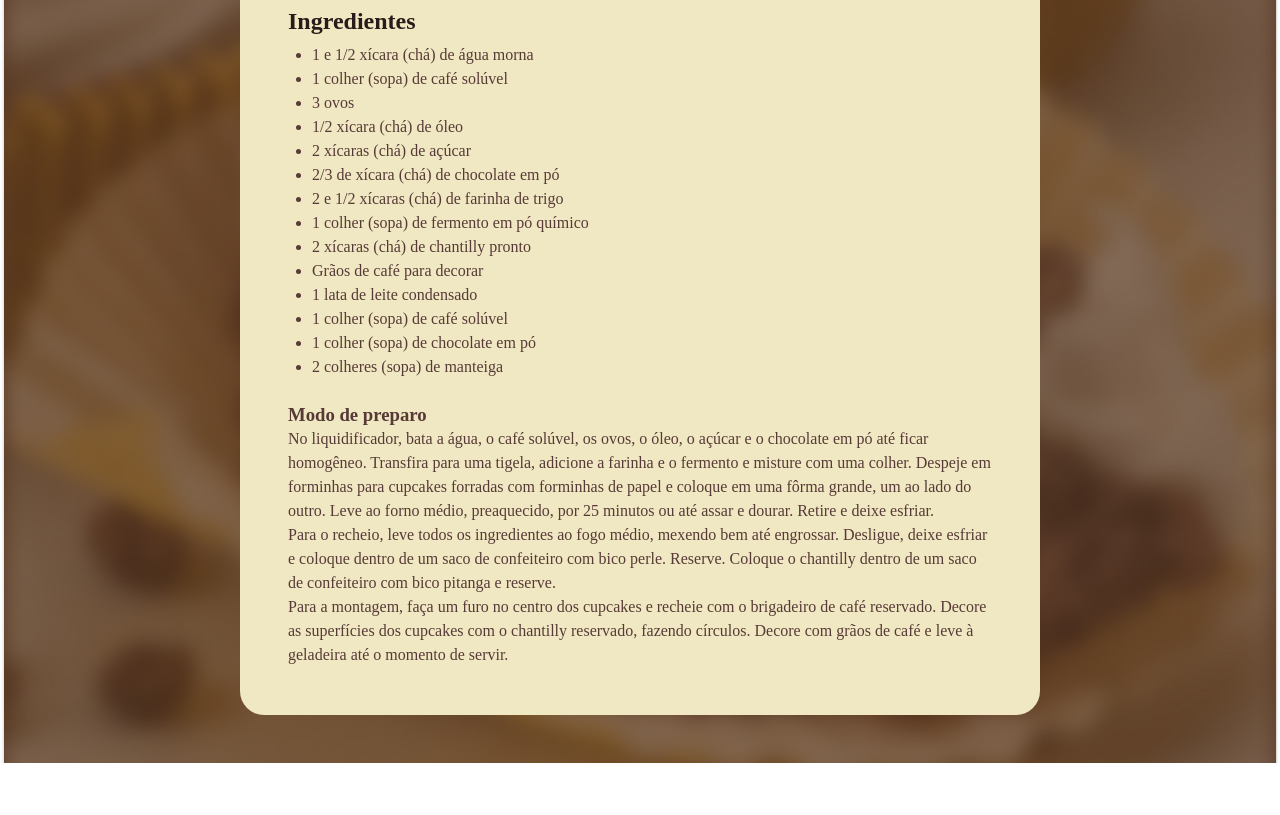
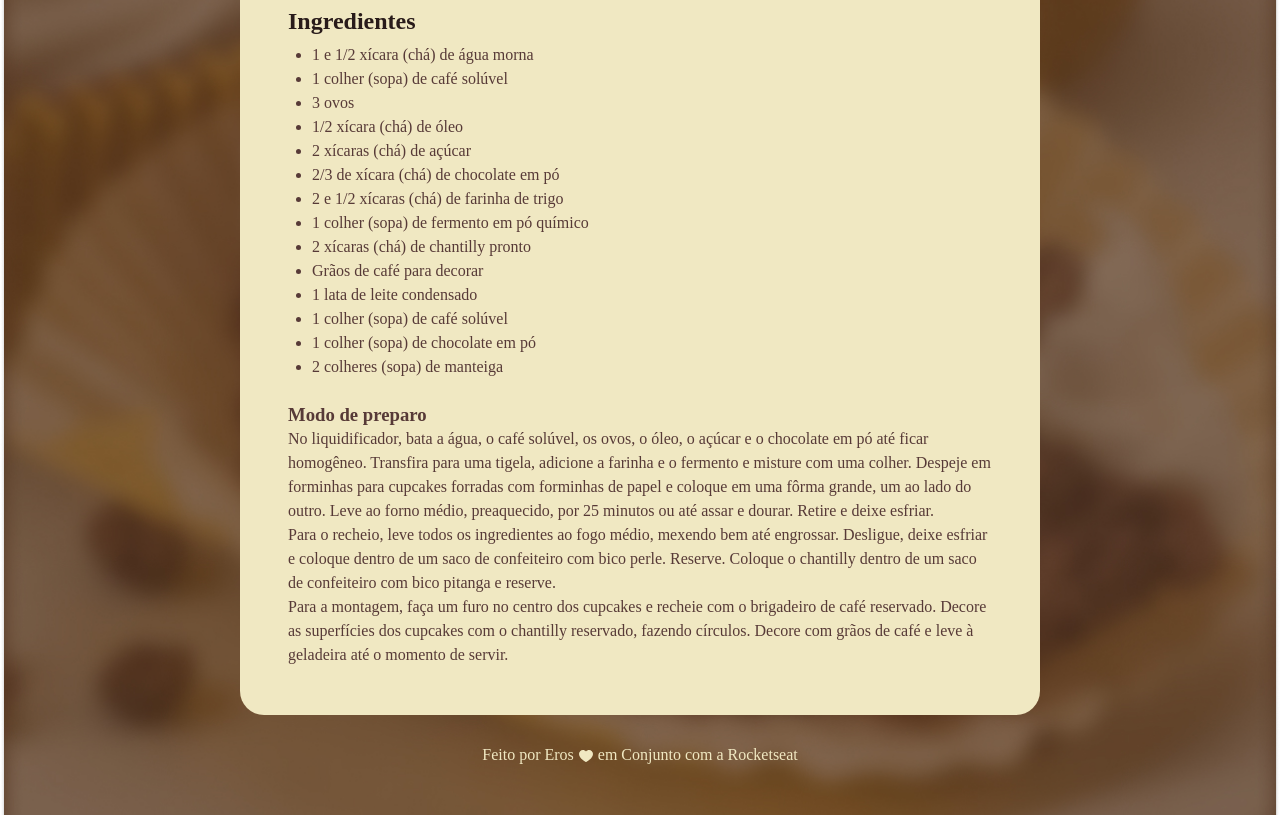
Before and after one commit to ErosCoding/Recipe-Page, a plain HTML site: page index.html in a window 1280 px wide. Shown: the part 720-1535 px from the top of the page. Before the commit the page ends 1483 px from the top, so only its background shows below. Drawn offline with Linux system fonts and the light colour scheme; a web font is replaced by a local one.

Commit message:
Adicionando Rodape e Finalizando Projeto

```diff
--- a/index.html
+++ b/index.html
@@ -61,5 +61,9 @@
     </main>
   </div>
 
+  <footer>
+    Feito por Eros <img src="imgs/ph_heart-fill.svg" alt="Hearth Icon"> em Conjunto com a Rocketseat
+  </footer>
+
 </body>
 </html>
--- a/style.css
+++ b/style.css
@@ -19,7 +19,7 @@ body{
   padding: 24px;
   background-color: #F0E8C2;
   border-radius: 24px;
-  margin: 48px auto;
+  margin: 48px auto 28px;
 }
 
 img {
@@ -56,3 +56,13 @@ h1, h2 {
 ul {
   padding-left: 24px;
 }
+
+footer {
+  color: #F0E8C2;
+  text-align: center;
+  padding-bottom: 48px;
+}
+
+footer img {
+  vertical-align: middle;
+}
```
Also changed, not shown: imgs/ph_heart-fill.svg (added).
